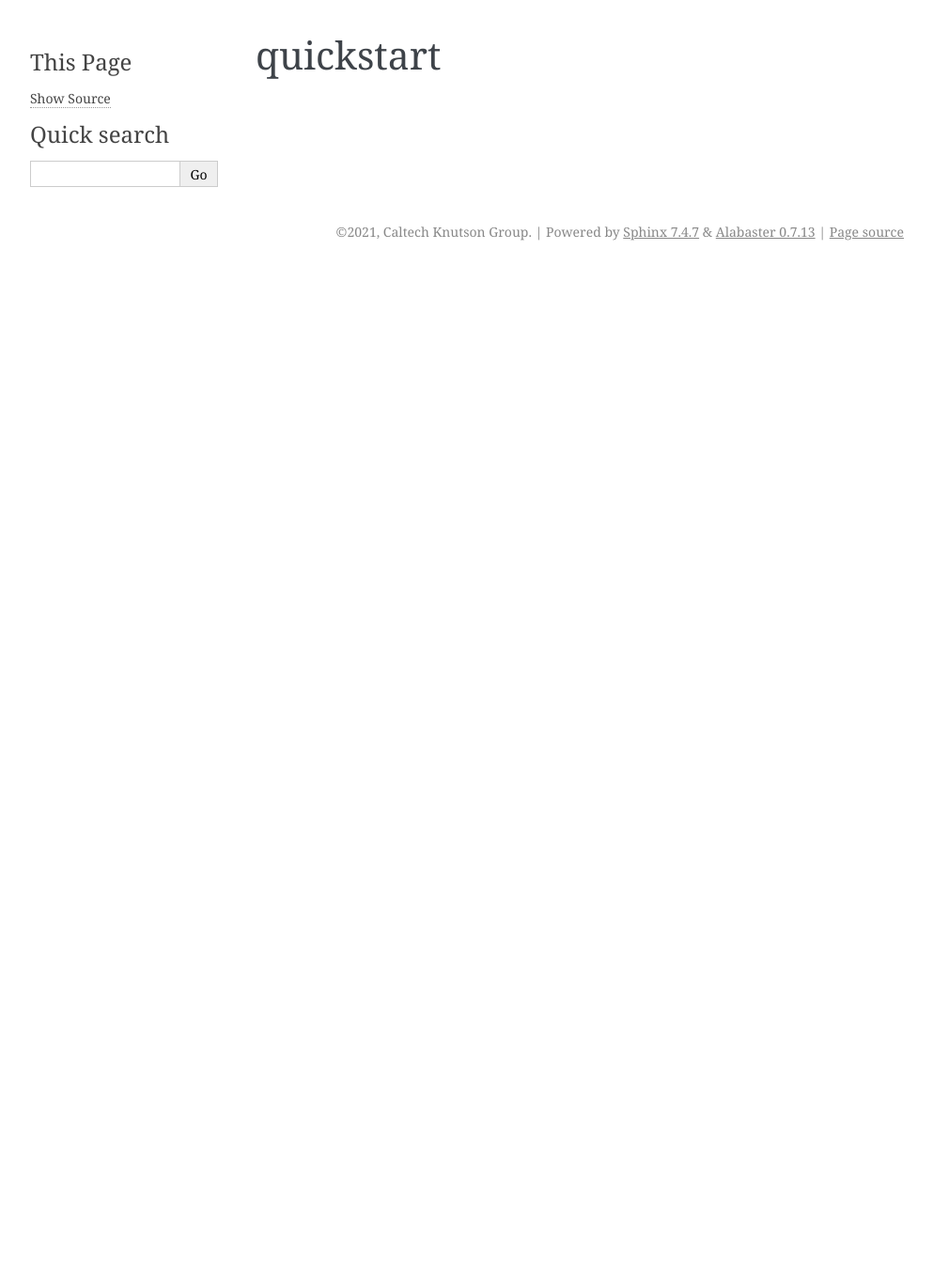
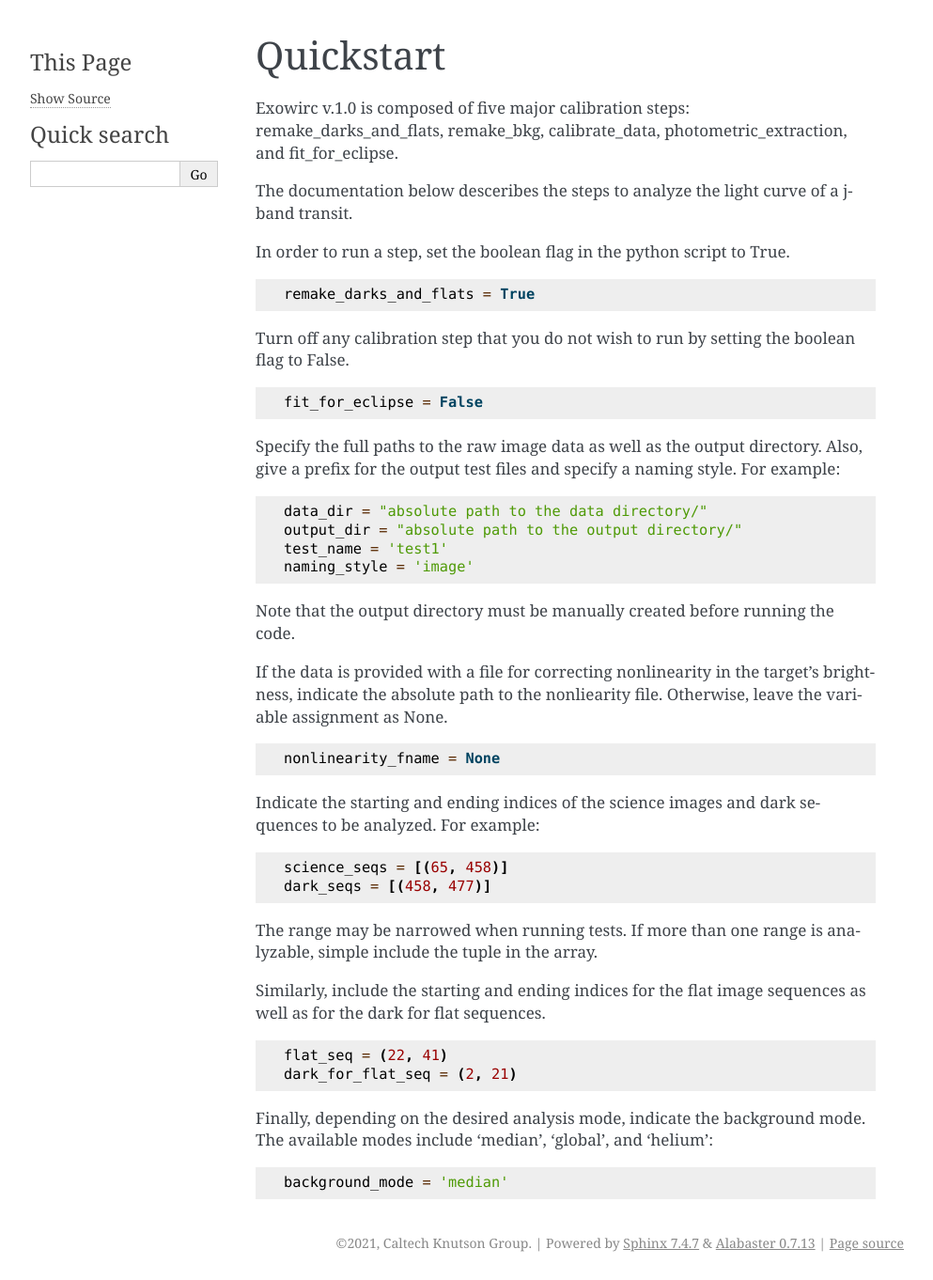
Before and after one commit to astroshrey/exowirc, a Sphinx documentation site: the page built from source/quickstart.rst, in a window 1280 px wide. Shown: the whole page at 94% size, without its empty margins (148-1141 px from the left). Built offline with Sphinx 7.4.7, drawn with Linux system fonts in a browser that asks for light colours; before the commit the page ends 900 px from its top, so only the background shows below that.

Commit message:
adding jband tutorial in quickstart

```diff
--- a/source/conf.py
+++ b/source/conf.py
@@ -52,6 +52,7 @@ exclude_patterns = []
 # a list of builtin themes.
 #
 # html_theme = 'sphinx_book_theme'
+html_theme = 'alabaster'
 
 # Add any paths that contain custom static files (such as style sheets) here,
 # relative to this directory. They are copied after the builtin static files,
--- a/source/index.rst
+++ b/source/index.rst
@@ -12,6 +12,7 @@ Exowirc Documentation
 
    quickstart
    modules
+   installation
 
 
 Indices and tables
--- /dev/null
+++ b/source/installation.rst
@@ -0,0 +1,6 @@
+Installation
+************
+
+Introduction
+
+description of all the dependencies, etc. to get pipeline ready to run
--- a/source/quickstart.rst
+++ b/source/quickstart.rst
@@ -1,2 +1,57 @@
-quickstart
+Quickstart
 **********
+
+Exowirc v.1.0 is composed of five major calibration steps: remake_darks_and_flats, remake_bkg, calibrate_data, photometric_extraction, and fit_for_eclipse.
+
+The documentation below desceribes the steps to analyze the light curve of a j-band transit.
+
+In order to run a step, set the boolean flag in the python script to True.
+
+.. code-block:: Python
+
+  remake_darks_and_flats = True
+
+Turn off any calibration step that you do not wish to run by setting the boolean flag to False.
+
+.. code-block:: Python
+
+  fit_for_eclipse = False
+
+Specify the full paths to the raw image data as well as the output directory. Also, give a prefix for the output test files and specify a naming style. For example:
+
+.. code-block:: Python
+
+  data_dir = "absolute path to the data directory/"
+  output_dir = "absolute path to the output directory/"
+  test_name = 'test1'
+  naming_style = 'image'
+
+Note that the output directory must be manually created before running the code.
+
+If the data is provided with a file for correcting nonlinearity in the target's brightness, indicate the absolute path to the nonliearity file. Otherwise, leave the variable assignment as None.
+
+.. code-block:: Python
+
+  nonlinearity_fname = None
+
+Indicate the starting and ending indices of the science images and dark sequences to be analyzed. For example:
+
+.. code-block:: Python
+
+  science_seqs = [(65, 458)]
+  dark_seqs = [(458, 477)]
+
+The range may be narrowed when running tests. If more than one range is analyzable, simple include the tuple in the array.
+
+Similarly, include the starting and ending indices for the flat image sequences as well as for the dark for flat sequences.
+
+.. code-block:: Python
+
+  flat_seq = (22, 41)
+  dark_for_flat_seq = (2, 21)
+
+Finally, depending on the desired analysis mode, indicate the background mode. The available modes include 'median', 'global', and 'helium':
+
+.. code-block:: Python
+
+  background_mode = 'median'
```
Also changed, not shown: source/testing.rst (added, +15 -0 lines).
